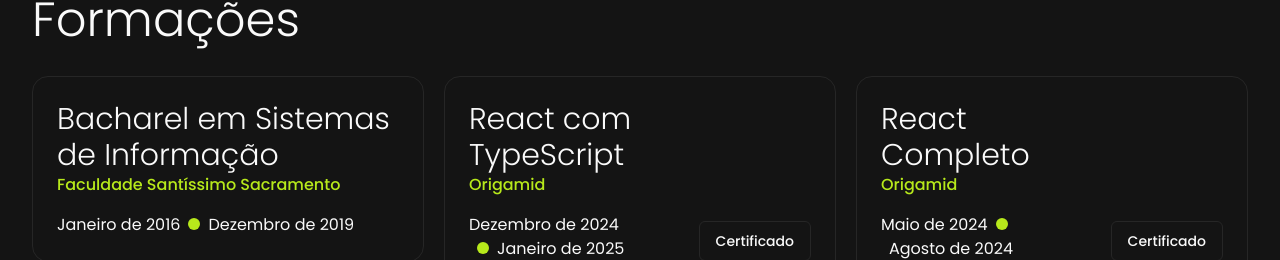
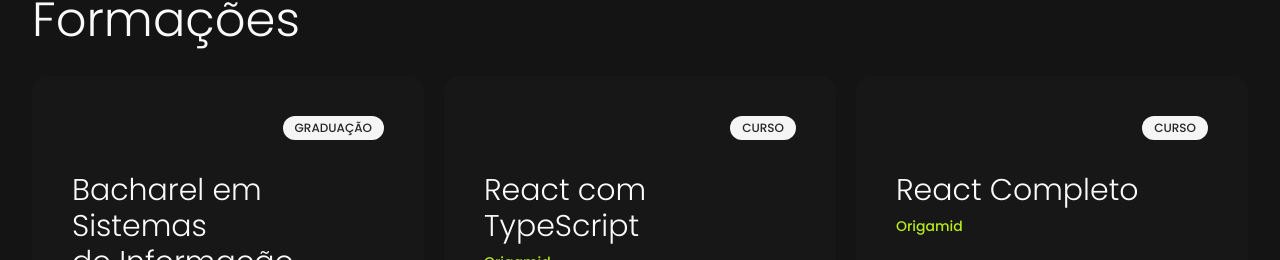
Before and after one commit to araujoerick/portifolio, a Next.js app: page /about in a window 1280 px wide. Shown: the part 692-952 px from the top of the page. Built offline with nearby package versions, Linux system fonts and the light colour scheme.

Commit message:
✨ feat: add type to EducationCard

```diff
--- a/app/about/_components/education-card.tsx
+++ b/app/about/_components/education-card.tsx
@@ -4,6 +4,7 @@ import { Button } from "@/app/_components/ui/button";
 import EnterAnimation from "@/app/_components/ui/enter-animation";
 
 interface EducationCardProps {
+  type?: string;
   education: string;
   organization: string;
   startDate: string;
@@ -12,6 +13,7 @@ interface EducationCardProps {
 }
 
 const EducationCard = ({
+  type = "CURSO",
   education,
   organization,
   startDate,
@@ -20,21 +22,29 @@ const EducationCard = ({
 }: EducationCardProps) => {
   return (
     <EnterAnimation>
-      <div className="flex justify-between gap-4 rounded-2xl border p-6 transition-all duration-500 hover:scale-[1.01]">
-        <div className="space-y-4">
-          <div>
-            <h2 className="text-3xl font-extralight">{education}</h2>
-            <p className="font-medium text-pear-600">{organization}</p>
+      <div className="flex h-full flex-col rounded-2xl bg-neutral-200 p-10 transition-all duration-300 hover:scale-[1.01] dark:bg-neutral-900">
+        <div className="relative flex min-h-[200px] flex-1 flex-col justify-between space-y-6 py-8">
+          <span className="absolute right-0 top-0 rounded-full bg-neutral-100 px-3 py-1 text-xs font-medium uppercase text-neutral-500 dark:text-neutral-800">
+            {type}
+          </span>
+          <div className="space-y-2">
+            <h2 className="text-3xl font-light">{education}</h2>
+            <p className="inline-block rounded-full bg-neutral-900 px-3 py-1 text-center text-sm font-medium text-pear-600 dark:p-0">
+              {organization}
+            </p>
           </div>
-          <div className="space-x-2">
-            <span className="after:ml-2 after:inline-block after:h-3 after:w-3 after:rounded-full after:bg-pear-600 after:content-['']">
-              {startDate}
-            </span>
+
+          <div className="flex flex-col text-right text-neutral-500 dark:text-[#999]">
+            <span>{startDate}</span>
             <span>{endDate}</span>
           </div>
         </div>
+
         {buttonHref && (
-          <Button variant="outline" className="self-end" asChild>
+          <Button
+            className="mt-auto w-full transition-colors duration-300 hover:bg-pear-600 hover:text-inherit hover:shadow-[0_0_35px_-10px] hover:shadow-pear-600 dark:hover:bg-pear-700"
+            asChild
+          >
             <Link target="_blank" rel="noopener noreferrer" href={buttonHref}>
               Certificado
             </Link>
--- a/app/about/_components/education-cards.tsx
+++ b/app/about/_components/education-cards.tsx
@@ -2,6 +2,7 @@ import EducationCard from "./education-card";
 
 const educationData = [
   {
+    type: "GRADUAÇÃO",
     education: "Bacharel em Sistemas de Informação",
     organization: "Faculdade Santíssimo Sacramento",
     startDate: "Janeiro de 2016",
@@ -51,6 +52,7 @@ const EducationCards = () => {
         <EducationCard
           key={`empty-${index}`}
           education="Em breve..."
+          type=""
           organization=""
           startDate=""
           endDate=""
```
